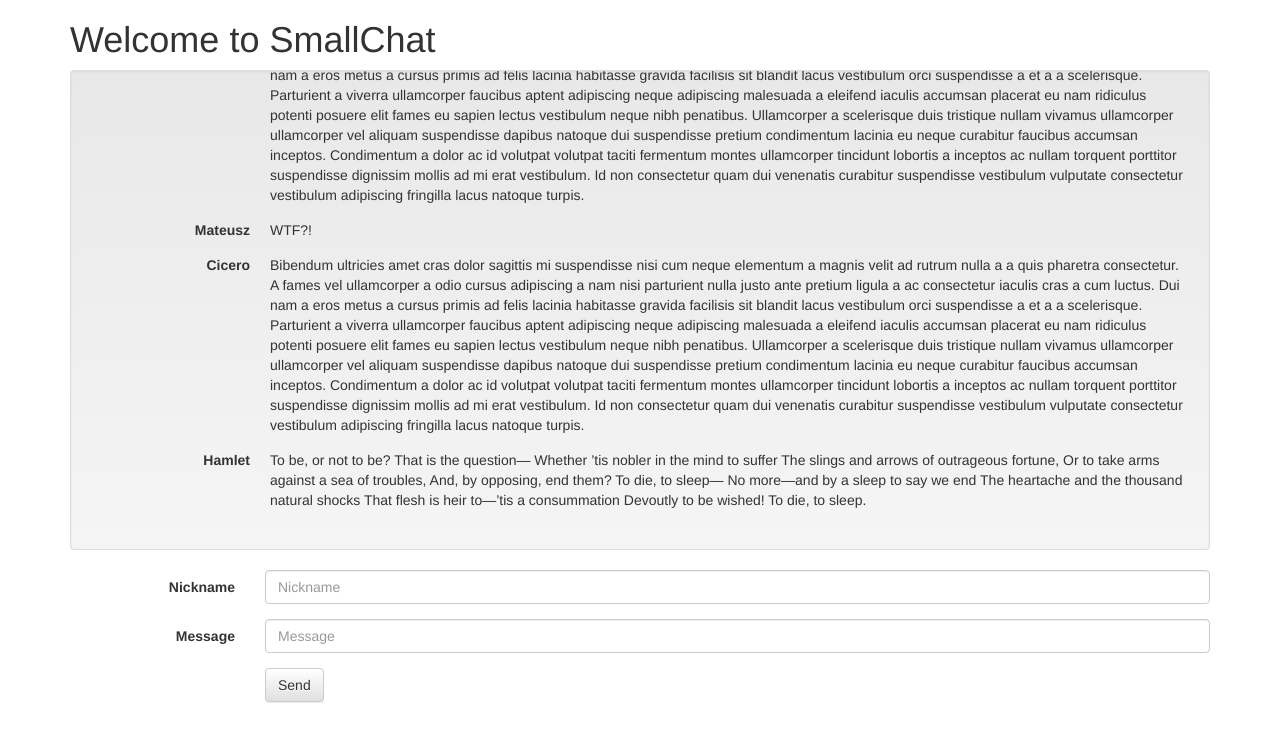
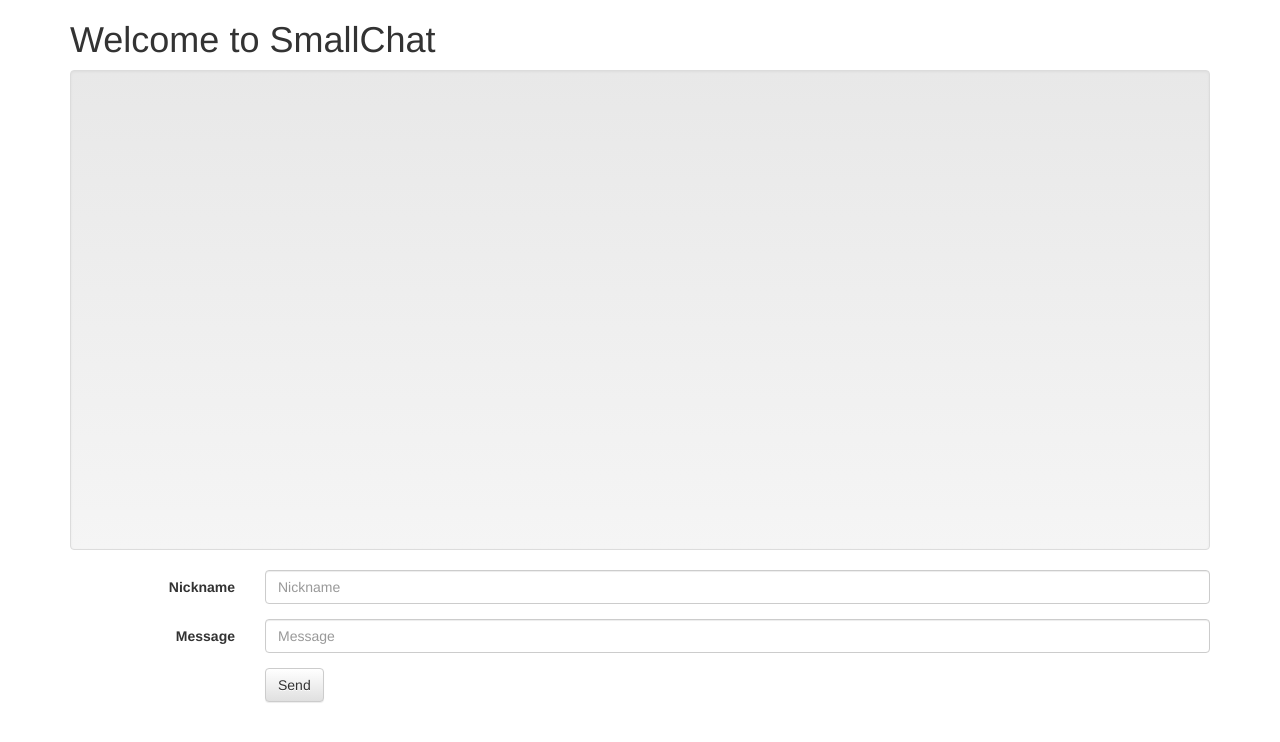
Before and after one commit to mateuszo/SmallChat, a Flask app: page / in a window 1280 px wide. Shown: the top 742 px of the page. Run offline with Flask 2, Linux system fonts and the light colour scheme; data that the repository does not hold is empty; some libraries are stand-ins or nearby versions.

Commit message:
Dojo solution

```diff
--- a/main.py
+++ b/main.py
@@ -35,4 +35,4 @@ def initdb_command():
 
 
 if __name__ == "__main__":
-    app.run(debug=True)
+    app.run(debug=True, host="0.0.0.0")
--- a/templates/index.html
+++ b/templates/index.html
@@ -7,36 +7,7 @@
     <h1>Welcome to SmallChat</h1>
     <div class="well">
       <dl class="dl-horizontal">
-        <dt>Mateusz</dt>
-        <dd>message1</dd>
-        <dt>Michał</dt>
-        <dd>message2</dd>
-        <dt>Cicero</dt>
-        <dd>
-          Bibendum ultricies amet cras dolor sagittis mi suspendisse nisi cum neque elementum a magnis velit ad rutrum nulla a a quis pharetra consectetur. A fames vel ullamcorper a odio cursus adipiscing a nam nisi parturient nulla justo ante pretium ligula a ac consectetur iaculis cras a cum luctus. Dui nam a eros metus a cursus primis ad felis lacinia habitasse gravida facilisis sit blandit lacus vestibulum orci suspendisse a et a a scelerisque.
 
-          Parturient a viverra ullamcorper faucibus aptent adipiscing neque adipiscing malesuada a eleifend iaculis accumsan placerat eu nam ridiculus potenti posuere elit fames eu sapien lectus vestibulum neque nibh penatibus. Ullamcorper a scelerisque duis tristique nullam vivamus ullamcorper ullamcorper vel aliquam suspendisse dapibus natoque dui suspendisse pretium condimentum lacinia eu neque curabitur faucibus accumsan inceptos. Condimentum a dolor ac id volutpat volutpat taciti fermentum montes ullamcorper tincidunt lobortis a inceptos ac nullam torquent porttitor suspendisse dignissim mollis ad mi erat vestibulum. Id non consectetur quam dui venenatis curabitur suspendisse vestibulum vulputate consectetur vestibulum adipiscing fringilla lacus natoque turpis.
-        </dd>
-        <dt>Mateusz</dt>
-        <dd>WTF?!</dd>
-        <dt>Cicero</dt>
-        <dd>
-          Bibendum ultricies amet cras dolor sagittis mi suspendisse nisi cum neque elementum a magnis velit ad rutrum nulla a a quis pharetra consectetur. A fames vel ullamcorper a odio cursus adipiscing a nam nisi parturient nulla justo ante pretium ligula a ac consectetur iaculis cras a cum luctus. Dui nam a eros metus a cursus primis ad felis lacinia habitasse gravida facilisis sit blandit lacus vestibulum orci suspendisse a et a a scelerisque.
-
-          Parturient a viverra ullamcorper faucibus aptent adipiscing neque adipiscing malesuada a eleifend iaculis accumsan placerat eu nam ridiculus potenti posuere elit fames eu sapien lectus vestibulum neque nibh penatibus. Ullamcorper a scelerisque duis tristique nullam vivamus ullamcorper ullamcorper vel aliquam suspendisse dapibus natoque dui suspendisse pretium condimentum lacinia eu neque curabitur faucibus accumsan inceptos. Condimentum a dolor ac id volutpat volutpat taciti fermentum montes ullamcorper tincidunt lobortis a inceptos ac nullam torquent porttitor suspendisse dignissim mollis ad mi erat vestibulum. Id non consectetur quam dui venenatis curabitur suspendisse vestibulum vulputate consectetur vestibulum adipiscing fringilla lacus natoque turpis.
-        </dd>
-        <dt>Hamlet</dt>
-        <dd>
-          To be, or not to be? That is the question—
-          Whether ’tis nobler in the mind to suffer
-          The slings and arrows of outrageous fortune,
-          Or to take arms against a sea of troubles,
-          And, by opposing, end them? To die, to sleep—
-          No more—and by a sleep to say we end
-          The heartache and the thousand natural shocks
-          That flesh is heir to—’tis a consummation
-          Devoutly to be wished! To die, to sleep.
-        </dd>
       </dl>
     </div>
 
```
Also changed, not shown: static/js/main.js (+45 -2 lines).
